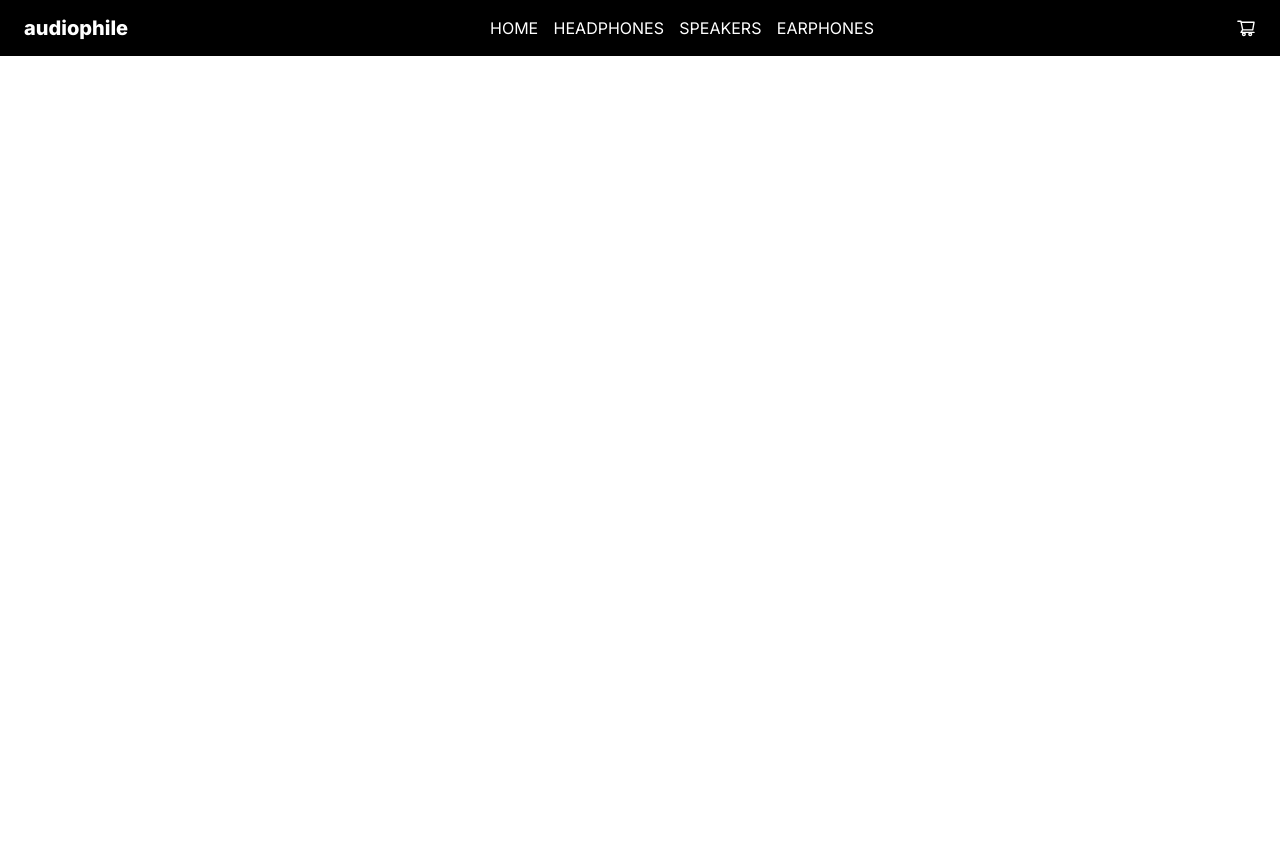
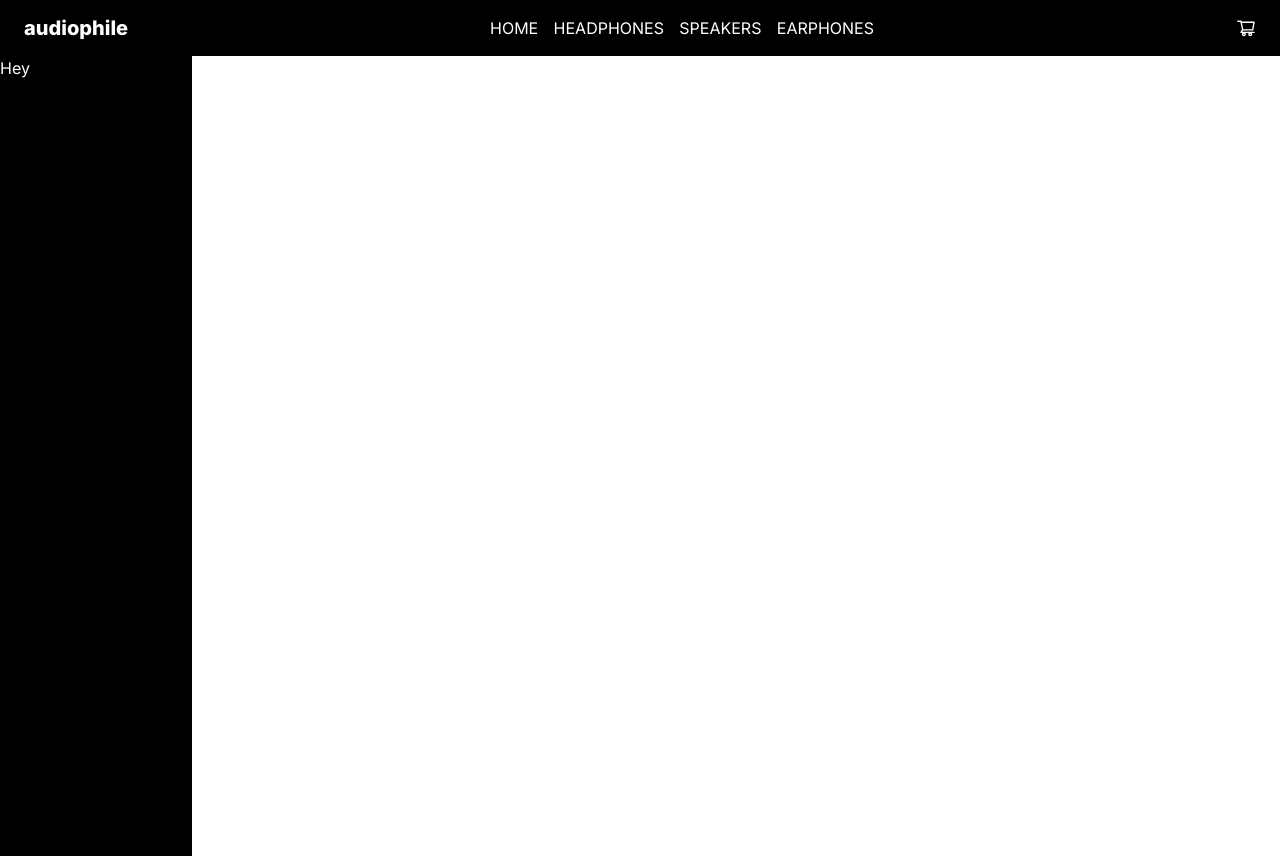
Before and after one commit to john-mathis/Audiophile, a Next.js app: page / in a window 1280 px wide. Before the commit the page ends 800 px from the top, so only its background shows below. Built offline with nearby package versions, Linux system fonts and the light colour scheme.

Commit message:
navbar edits 9/9/23

```diff
--- a/app/components/Navbar/Navbar.tsx
+++ b/app/components/Navbar/Navbar.tsx
@@ -7,7 +7,7 @@ const Navbar: React.FC = () => {
   return (
     <>
       <TopNavbar />
-      <NavbarSlider />
+      <NavbarSlider setIsSliderOpen={setIsSliderOpen} />
     </>
   );
 };
--- a/app/components/Navbar/NavbarSlider.tsx
+++ b/app/components/Navbar/NavbarSlider.tsx
@@ -1,12 +1,13 @@
+"use client";
 import React, { Dispatch, SetStateAction } from "react";
 
 interface NavbarProps {
   setIsSliderOpen: Dispatch<SetStateAction<boolean>>;
 }
 
-const NavbarSlider = () => {
+const NavbarSlider: React.FC<NavbarProps> = () => {
   return (
-    <div className={`bg-black text-white w-48 h-screen hidden`}>
+    <div className={`bg-black text-white w-48 h-screen`}>
       <p>Hey</p>
     </div>
   );
--- a/app/components/Navbar/TopNavbar.tsx
+++ b/app/components/Navbar/TopNavbar.tsx
@@ -21,6 +21,4 @@ const TopNavbar = () => {
   );
 };
 
-const navItems = {};
-
 export default TopNavbar;
--- a/app/page.tsx
+++ b/app/page.tsx
@@ -1,13 +1,11 @@
-import Navbar from "./components/Navbar/TopNavbar";
+"use client";
+import Navbar from "./components/Navbar/Navbar";
 import "../app/globals.css";
-import NavbarSlider from "./components/Navbar/NavbarSlider";
-import TopNavbar from "./components/Navbar/TopNavbar";
 
 export default function Home() {
   return (
     <main>
-      <TopNavbar />
-      <NavbarSlider />
+      <Navbar />
     </main>
   );
 }
```
